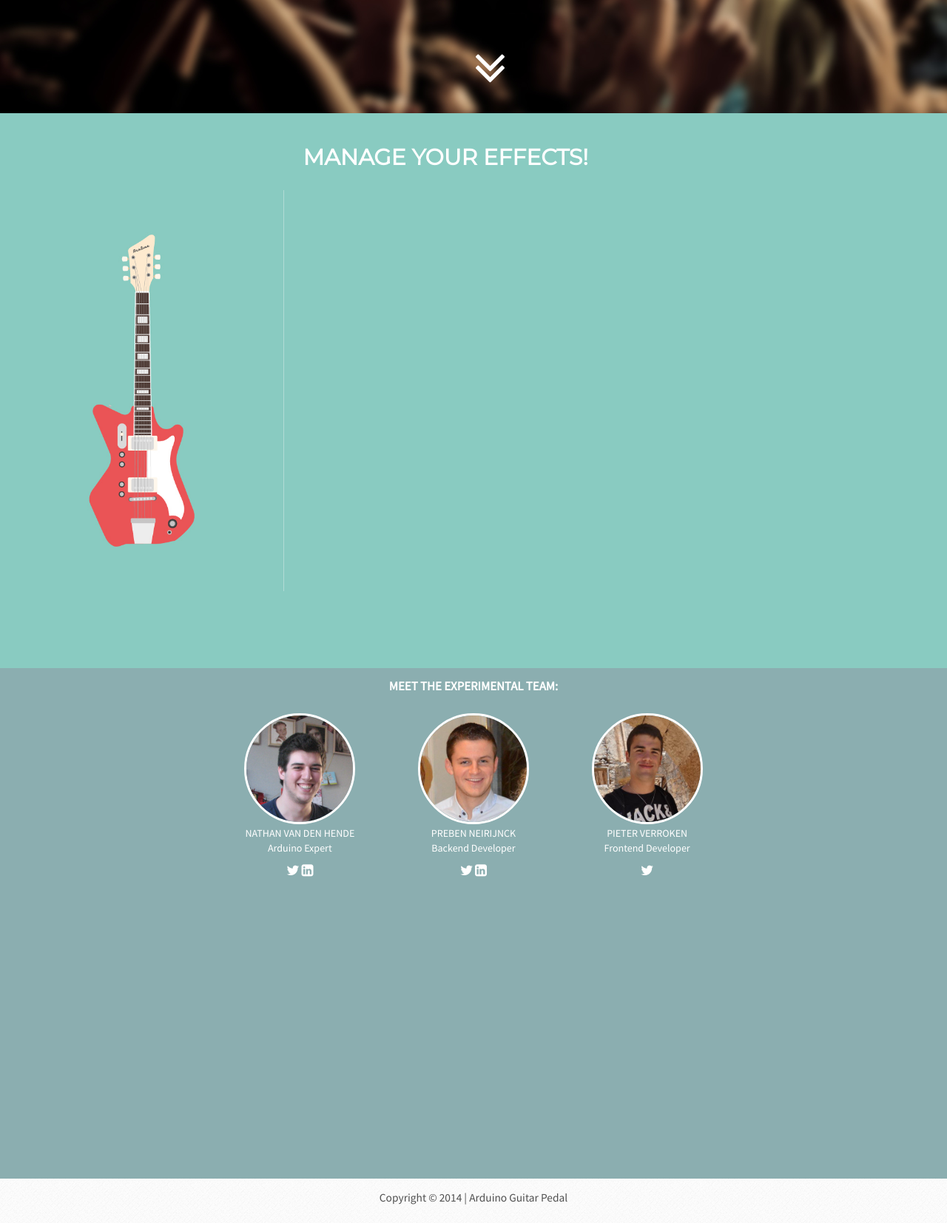
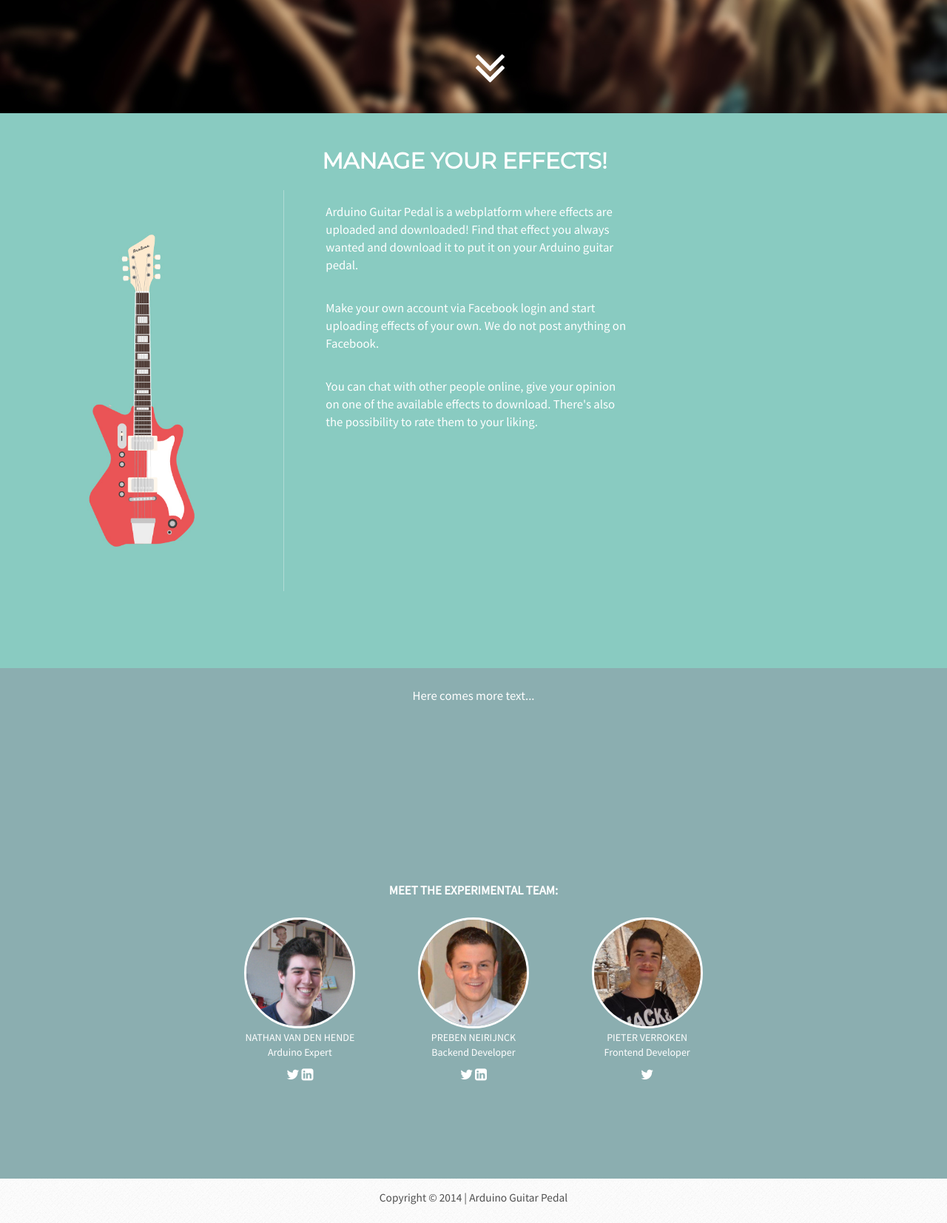
Before and after one commit to Neirijnck/OpenSourceGuitarPedal, a Node server app: template views/pages/index.ejs in a window 1280 px wide. Shown: the part 647-2300 px from the top of the page at 74% size. Run offline with Node 20, Linux system fonts and the light colour scheme; the template is opened without the code that fills it, so the values that code supplies are empty; some libraries are stand-ins or nearby versions.

Commit message:
Code - V3.9 - Content on index page, added edit method for effect rating

```diff
--- a/public/javascript/script.js
+++ b/public/javascript/script.js
@@ -22,7 +22,7 @@ $(document).ready(function(){
     function removeWrongEffects(elem, type, rating){
         //check both type and rating
         if(elem.find('.ef-rating').find('.fa-star').length >= rating){
-            if(elem.find('.ef-type').html() == type || type == "All types"){
+            if(elem.find('.ef-type').html() == '<span class="fa fa-folder-open"></span> '+type || type == "All types"){
                 elem.css("display","block");
             }
             else {
--- a/public/stylesheets/style.css
+++ b/public/stylesheets/style.css
@@ -129,21 +129,47 @@ h1 {
     text-transform: uppercase;
     font-weight: bold;
     color: white;
+    margin: 5%;
 }
 
 #second-content
 {
     position: absolute;
-    width: 65%;
+    width: 40%;
     height: 94%;
     left: 32%;
     top: 3%;
+}
+
+#second-text
+{
+    font-size: 1.2em;
+    color: #ffffff;
+    margin-left: 6%;
+    margin-top: 8%;
+    width: 80%;
 }
 
 #third
 {
     background-color: #8baeb0;
     height: calc(100vh - 110px);
+}
+
+#third-text
+{
+    margin-left: auto ;
+    margin-right: auto ;
+    padding-top: 2%;
+    width: 55%;
+    height: 40%;
+    text-align: center;
+}
+
+#third-text p
+{
+    font-size: 1.2em;
+    color: #ffffff;
 }
 
 #creators
--- a/views/pages/index.ejs
+++ b/views/pages/index.ejs
@@ -21,10 +21,22 @@
 
         <div id="second-content">
             <h2>Manage your effects!</h2>
+            <div id="second-text">
+            <p>Arduino Guitar Pedal is a webplatform where effects are uploaded and downloaded!
+                Find that effect you always wanted and download it to put it on your Arduino guitar pedal.</p>
+                <br />
+                <p>Make your own account via Facebook login and start uploading effects of your own. We do not post anything on Facebook.</p>
+                <br />
+                <p>You can chat with other people online, give your opinion on one of the available effects to download. There's also the possibility to rate them to your liking.</p>
+            </div>
         </div>
 
     </section>
     <section class="mainsection page" id="third">
+
+        <div id="third-text">
+            <p>Here comes more text...</p>
+        </div>
 
         <div id="creators">
             <p class="creators-title">Meet the experimental team:</p>
```
Also changed, not shown: routes/router.js (+28 -0 lines).
